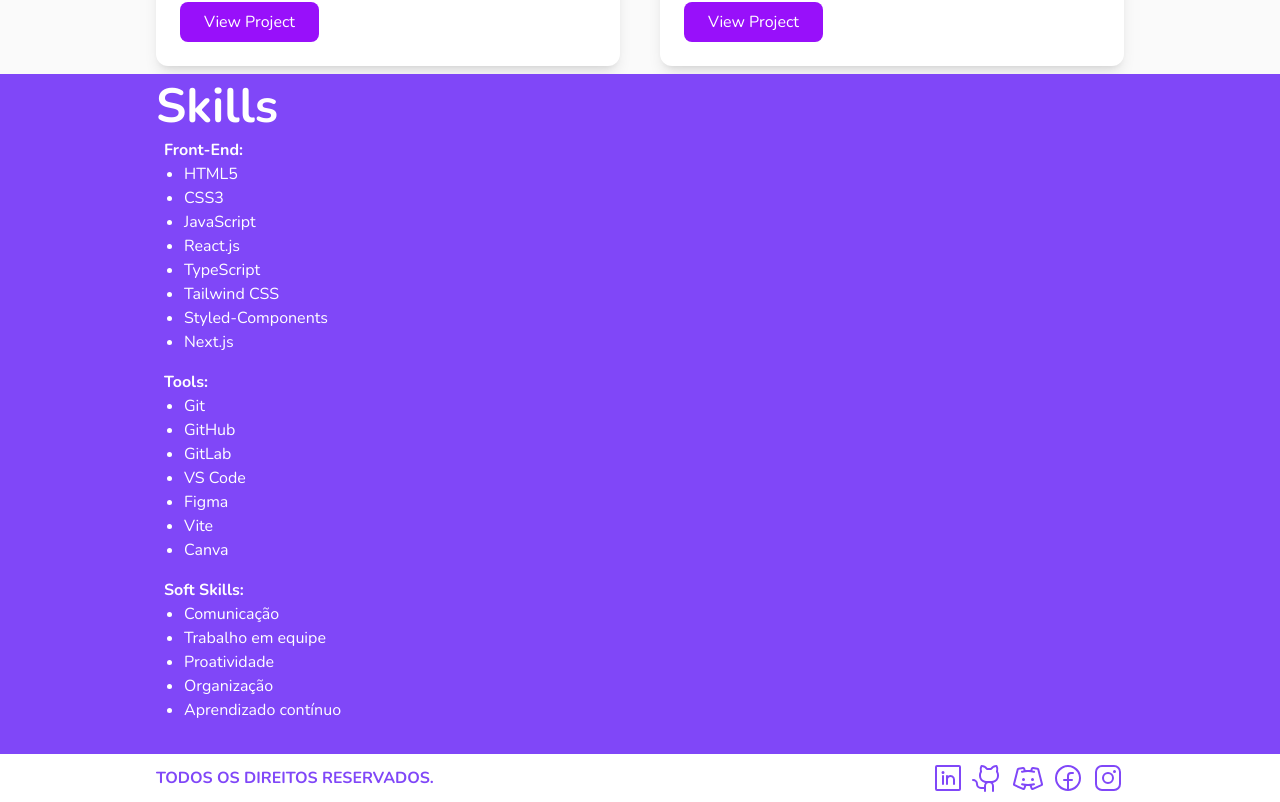
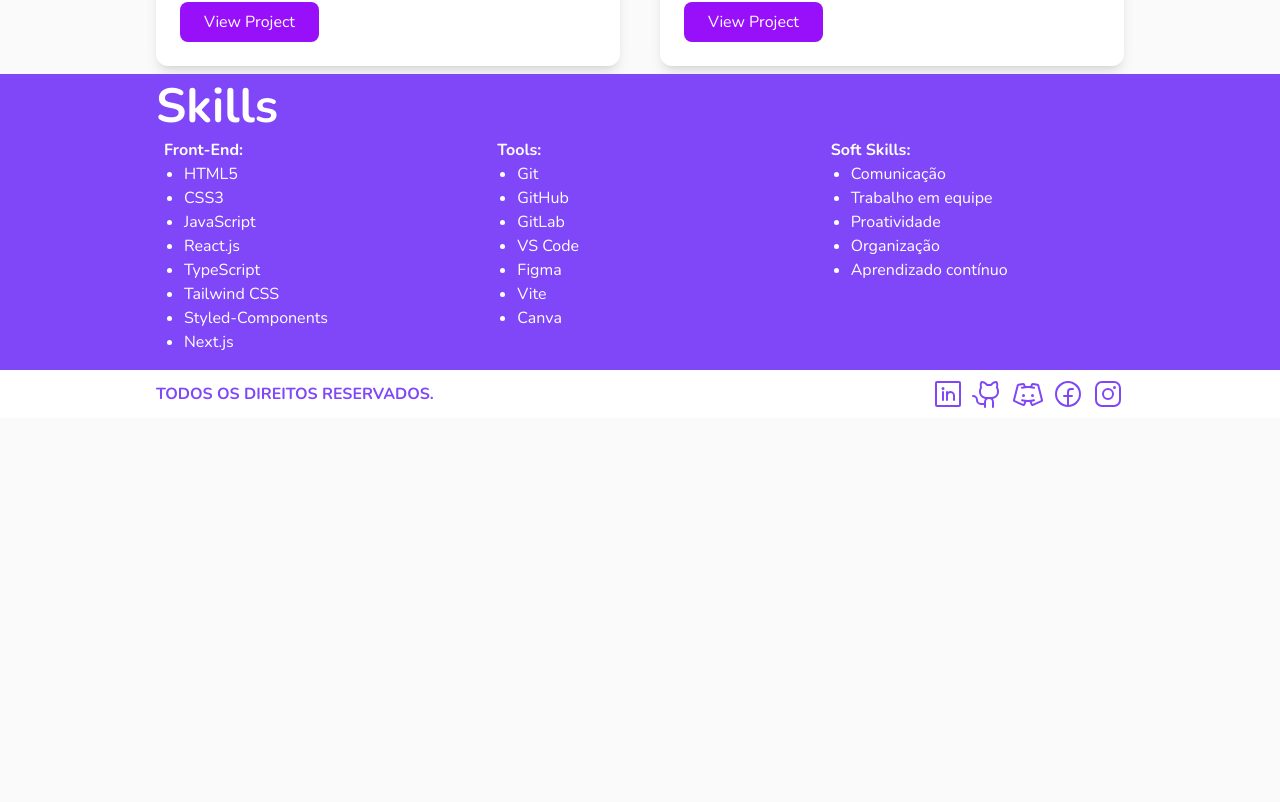
Before and after one commit to LeticiaRosa/leticiarosa.github.io, a React (Vite) app: page / in a window 1280 px wide. Shown: the part 1270-2072 px from the top of the page. After the commit the page ends 1688 px from the top, so only its background shows below. Built offline with nearby package versions, Linux system fonts and the light colour scheme.

Commit message:
Fix: ajustando a posicao do grid

```diff
--- a/src/components/Skills.tsx
+++ b/src/components/Skills.tsx
@@ -22,10 +22,9 @@
           </h1>
         </div>
         <div className="grid grid-cols-1 items-start justify-center gap-8 sm:grid-cols-3">
-          <div className="text-s md:text-m p-4 text-white lg:p-2">
           {skills.map((skill, index) => {
             return (
-                <div key={index} className="mb-4">
+              <div key={index} className="text-s md:text-m p-4 text-white lg:p-2">
                 <p className="font-bold">{skill.title}</p>
                 <ul className="list-disc pl-5">
                   {skill.items.map((item, index) => (
@@ -37,7 +36,6 @@
           })}
         </div>
       </div>
-      </div>
     </section>
   );
 }
```
Lines whose indentation alone changed are shown as unchanged.
